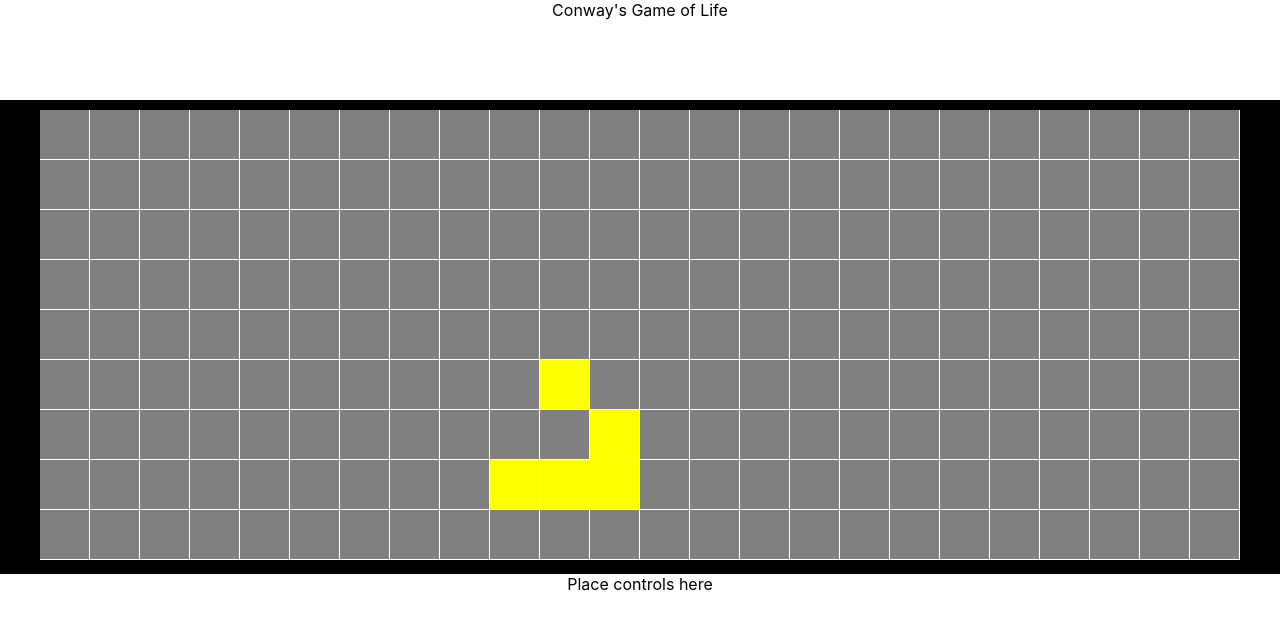
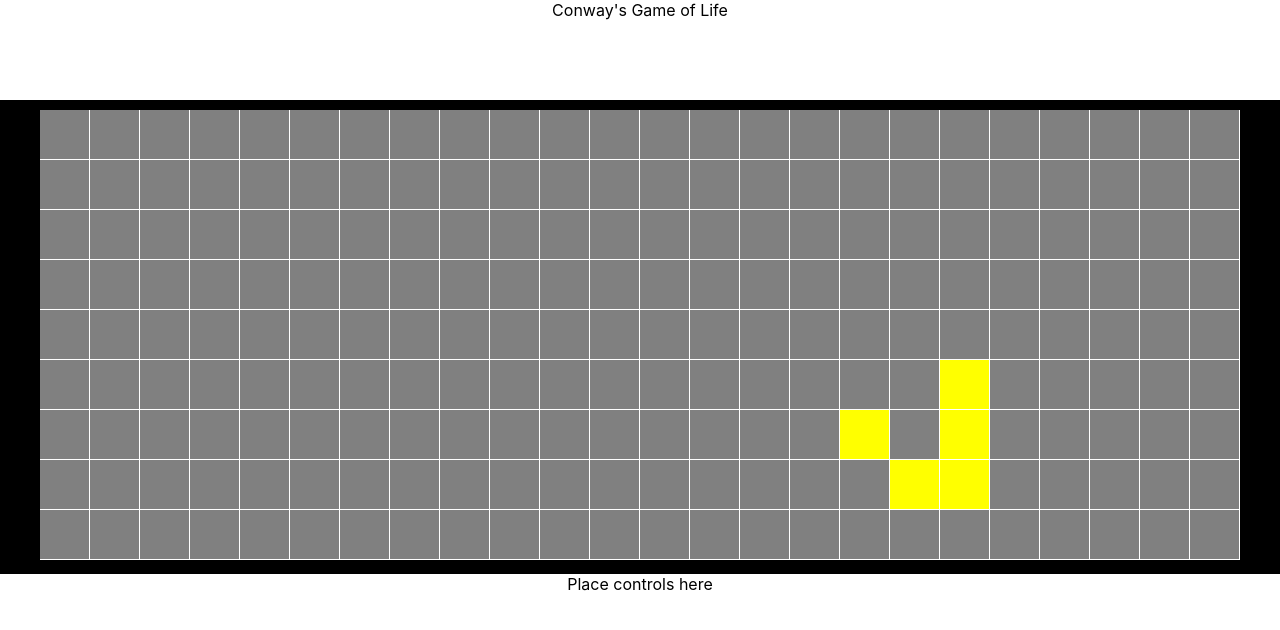
Before and after one commit to the-camputer/react-conway, a React (Create React App) app: page / in a window 1280 px wide. Shown: the top 630 px of the page. Built offline with nearby package versions, Linux system fonts and the light colour scheme.

Commit message:
gh-7 added game tick and state advancement based on tick

```diff
--- a/src/pages/Game/index.tsx
+++ b/src/pages/Game/index.tsx
@@ -1,5 +1,6 @@
-import React from 'react';
+import React, { useEffect, useState } from 'react';
 import GoLField from './GoLField';
+import { Cell, calculateNextState } from './GameOfLifeService';
 import { styled } from 'styled-components';
 
 const GameContainer = styled.div`
@@ -8,20 +9,34 @@ const GameContainer = styled.div`
 `;
 
 const GameOfLife: React.FC = (props) => {
-  // basic glider
-  const livingCells = [
-    { x: 10, y: 5 },
-    { x: 11, y: 6 },
-    { x: 9, y: 7 },
-    { x: 10, y: 7 },
-    { x: 11, y: 7 },
-  ];
+  const [tick, setTick] = useState<number>(0);
+  const [gameState, setGameState] = useState<Cell[]>([
+    { x: 10 + 5, y: 5 - 3 },
+    { x: 11 + 5, y: 6 - 3 },
+    { x: 9 + 5, y: 7 - 3 },
+    { x: 10 + 5, y: 7 - 3 },
+    { x: 11 + 5, y: 7 - 3 },
+  ]);
+
+  useEffect(() => {
+    const interval = setInterval(() => {
+      setTick((tick) => tick + 1);
+    }, 500);
+    return () => clearInterval(interval);
+  }, [setTick]);
+
+  useEffect(() => {
+    if (tick > 0) {
+      setGameState((gameState) => calculateNextState(gameState));
+    }
+  }, [tick]);
+
   return (
     <GameContainer>
       <header>
         <div>Conway's Game of Life</div>
       </header>
-      <GoLField cellSize={50} livingCells={livingCells} />
+      <GoLField cellSize={50} livingCells={gameState} />
       <footer>
         <div>Place controls here</div>
       </footer>
```
